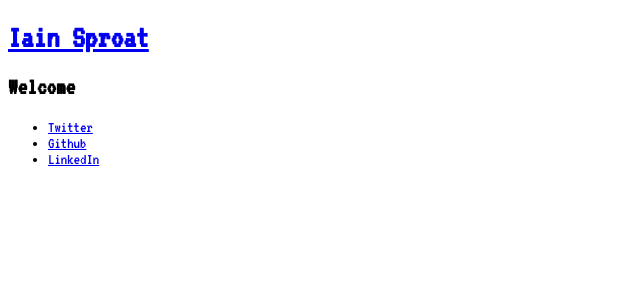
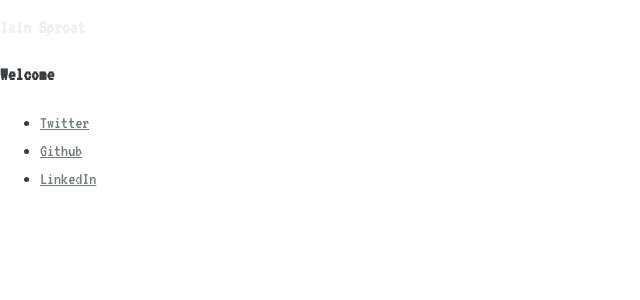
Before and after one commit to iainsproat/iainsproat.github.io, a Jekyll site: the page built from index.md, in a window 1280 px wide. Shown: the top 300 px of the page, without its empty margins (0-640 px from the left). Built offline with Jekyll 4.4.1, drawn with Linux system fonts in a browser that asks for light colours.

Commit message:
body, h1, h2, h3, a styles
Now that sass is working properly, let's add to the styles.

```diff
--- a/_sass/_base.scss
+++ b/_sass/_base.scss
@@ -1,5 +1,7 @@
+$main: #F0F0F0;
 $font-stack: 'VT323', monospace;
-
-body {
-  font: 100% $font-stack;
-}
+$font-color: #373D3F;
+$link-color: #707C80;
+$link-hover-color: $main;
+$heading-font-color: $font-color;
+$heading-font: $font-stack;
--- /dev/null
+++ b/_sass/_layout.scss
@@ -0,0 +1,32 @@
+body {
+  margin: 0;
+	color: $font-color;
+	font-family: $font-stack;
+	font-size: 1.1em;
+	line-height: 1.6;
+	-webkit-font-smoothing: antialiased;
+}
+
+h1,
+h2,
+h3 {
+	color: $heading-font-color;
+	font-family: $heading-font;
+  font-size: 1.1em;
+	line-height: 1.6;
+  a,
+	a:visited {
+		text-decoration: none;
+		color: $main;
+	}
+}
+
+a,
+a:visited {
+	color: $link-color;
+	text-decoration: underline;
+}
+a:hover {
+	color: $link-hover-color;
+	text-decoration: underline;
+}
--- a/css/main.scss
+++ b/css/main.scss
@@ -2,4 +2,5 @@
 # Front matter comment to ensure Jekyll properly reads file.
 ---
 @import
-	"base"
+	"base",
+	"layout"
```
